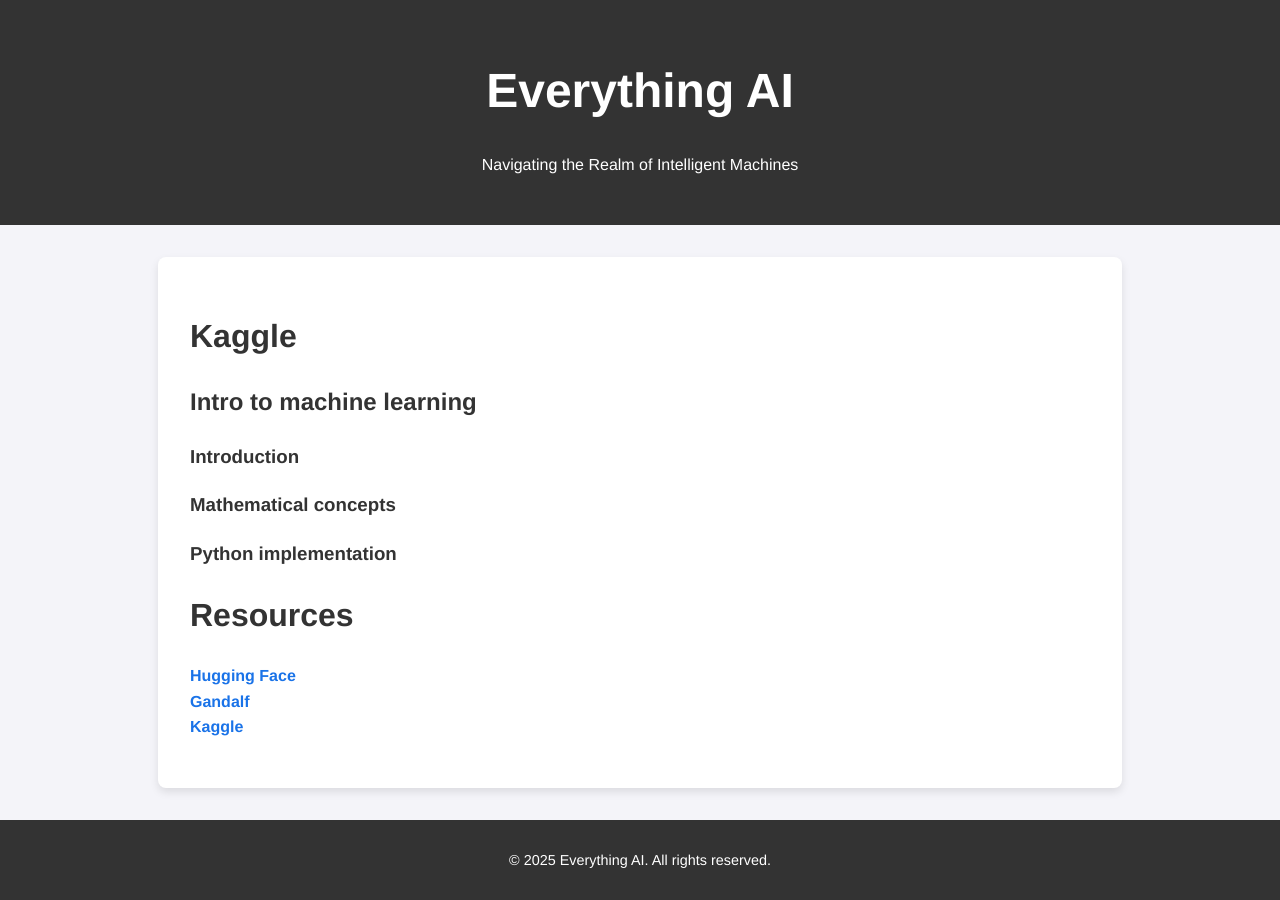
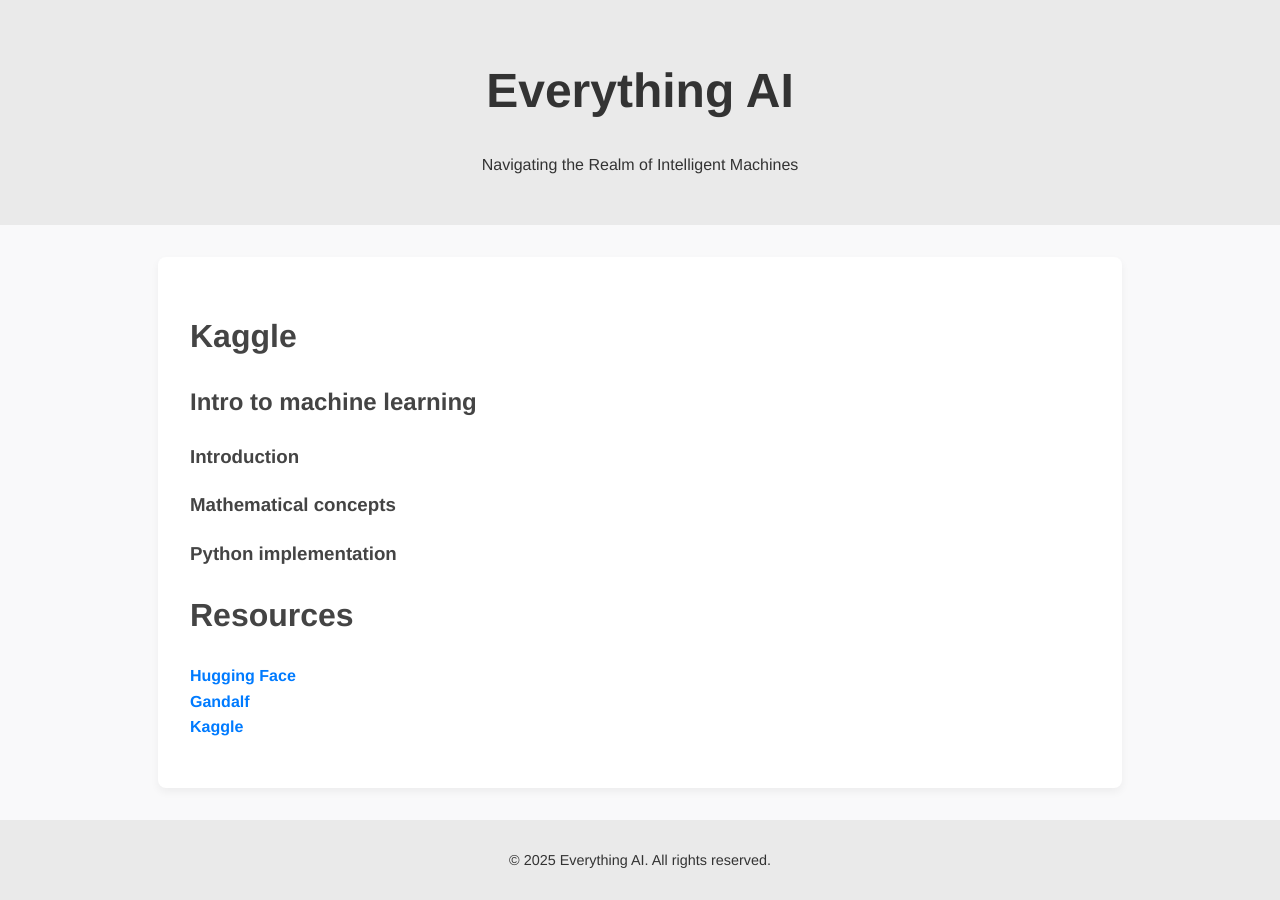
Before and after one commit to ai-paradox/ai-paradox.github.io, a Jekyll site: the page built from index.md, in a window 1280 px wide. Built offline with Jekyll 4.4.1, drawn with Linux system fonts in a browser that asks for light colours.

Commit message:
Update styles.css

```diff
--- a/assets/css/styles.css
+++ b/assets/css/styles.css
@@ -3,19 +3,19 @@
     line-height: 1.6;
     margin: 0;
     padding: 0;
-    background-color: #f4f4f9;
-    color: #333;
+    background-color: #f9f9fa;
+    color: #444;
 }
 
 header, footer {
     text-align: center;
     padding: 2em 1em;
-    background-color: #333;
-    color: #fff;
+    background-color: #eaeaea;
+    color: #333;
 }
 
 header h1 a {
-    color: #fff;
+    color: #333;
     text-decoration: none;
     font-size: 1.5em;
 }
@@ -24,8 +24,8 @@
     max-width: 900px;
     margin: 2em auto;
     padding: 2em;
-    background-color: #fff;
-    box-shadow: 0 4px 8px rgba(0, 0, 0, 0.1);
+    background-color: #ffffff;
+    box-shadow: 0 4px 8px rgba(0, 0, 0, 0.05);
     border-radius: 8px;
 }
 
@@ -35,27 +35,27 @@
 }
 
 a {
-    color: #1a73e8;
+    color: #007bff;
     text-decoration: none;
     font-weight: bold;
     transition: color 0.3s ease, text-decoration 0.3s ease;
 }
 
 a:hover {
-    color: #d93025;
+    color: #0056b3;
     text-decoration: underline;
 }
 
 a:visited {
-    color: #4b0082;
+    color: #6c757d;
 }
 
 a:active {
-    color: #e91e63;
+    color: #dc3545;
 }
 
 a:focus {
-    outline: 2px dashed #ff9800;
+    outline: 2px dashed #ffc107;
     outline-offset: 2px;
 }
 
@@ -71,14 +71,14 @@
 a.button {
     display: inline-block;
     padding: 10px 20px;
-    background-color: #1a73e8;
+    background-color: #007bff;
     color: white;
     border-radius: 5px;
     text-align: center;
 }
 
 a.button:hover {
-    background-color: #1769aa;
+    background-color: #0056b3;
 }
 
 @media (max-width: 768px) {
@@ -108,9 +108,9 @@
 }
 
 .card {
-    background-color: #fff;
+    background-color: #ffffff;
     border-radius: 8px;
-    box-shadow: 0 2px 4px rgba(0, 0, 0, 0.1);
+    box-shadow: 0 2px 4px rgba(0, 0, 0, 0.05);
     padding: 1.5em;
     margin-bottom: 1.5em;
 }
@@ -121,12 +121,12 @@
 }
 
 .card p {
-    color: #555;
+    color: #666;
 }
 
 .hero {
-    background: linear-gradient(rgba(0, 0, 0, 0.5), rgba(0, 0, 0, 0.5)), url('hero-image.jpg') no-repeat center center/cover;
-    color: #fff;
+    background: linear-gradient(rgba(255, 255, 255, 0.7), rgba(255, 255, 255, 0.7)), url('hero-image.jpg') no-repeat center center/cover;
+    color: #333;
     padding: 4em 1em;
     text-align: center;
 }
```
